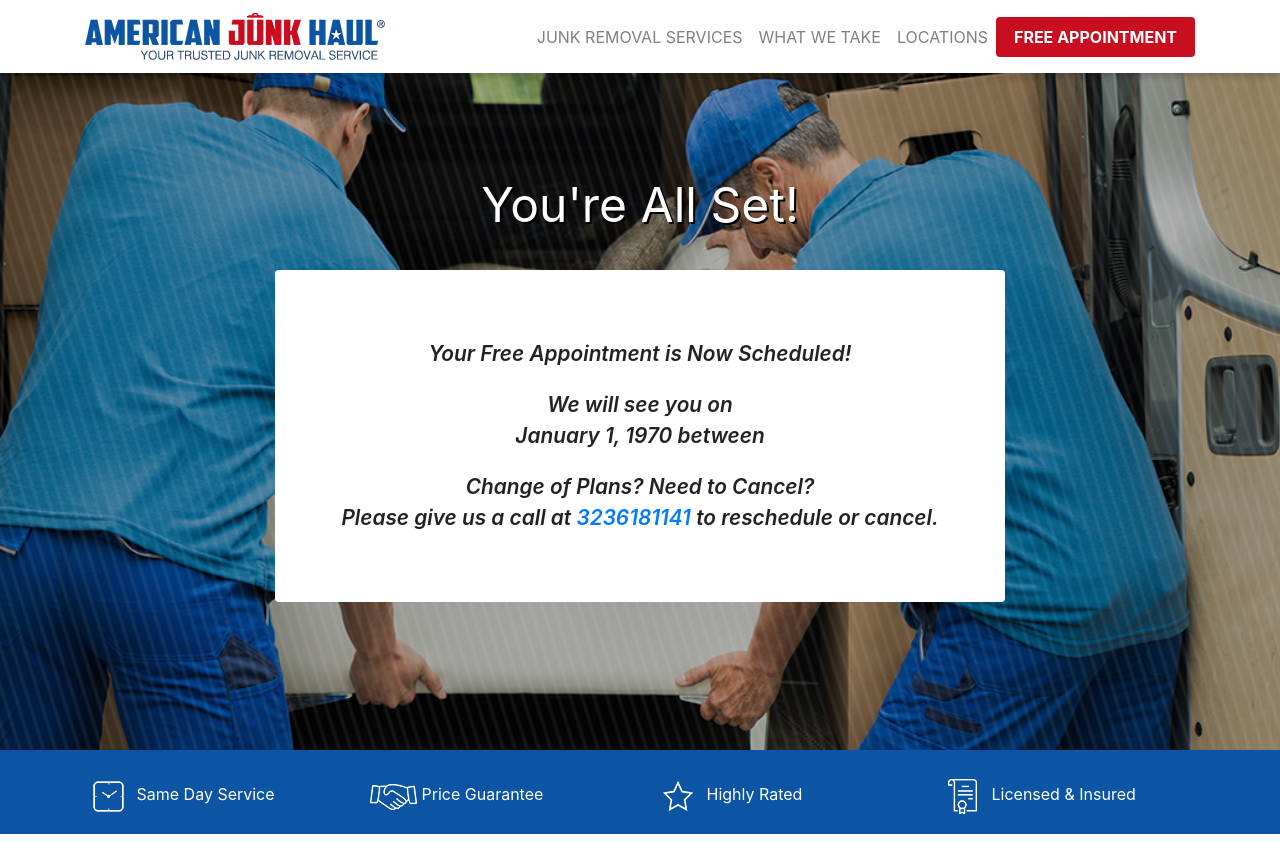
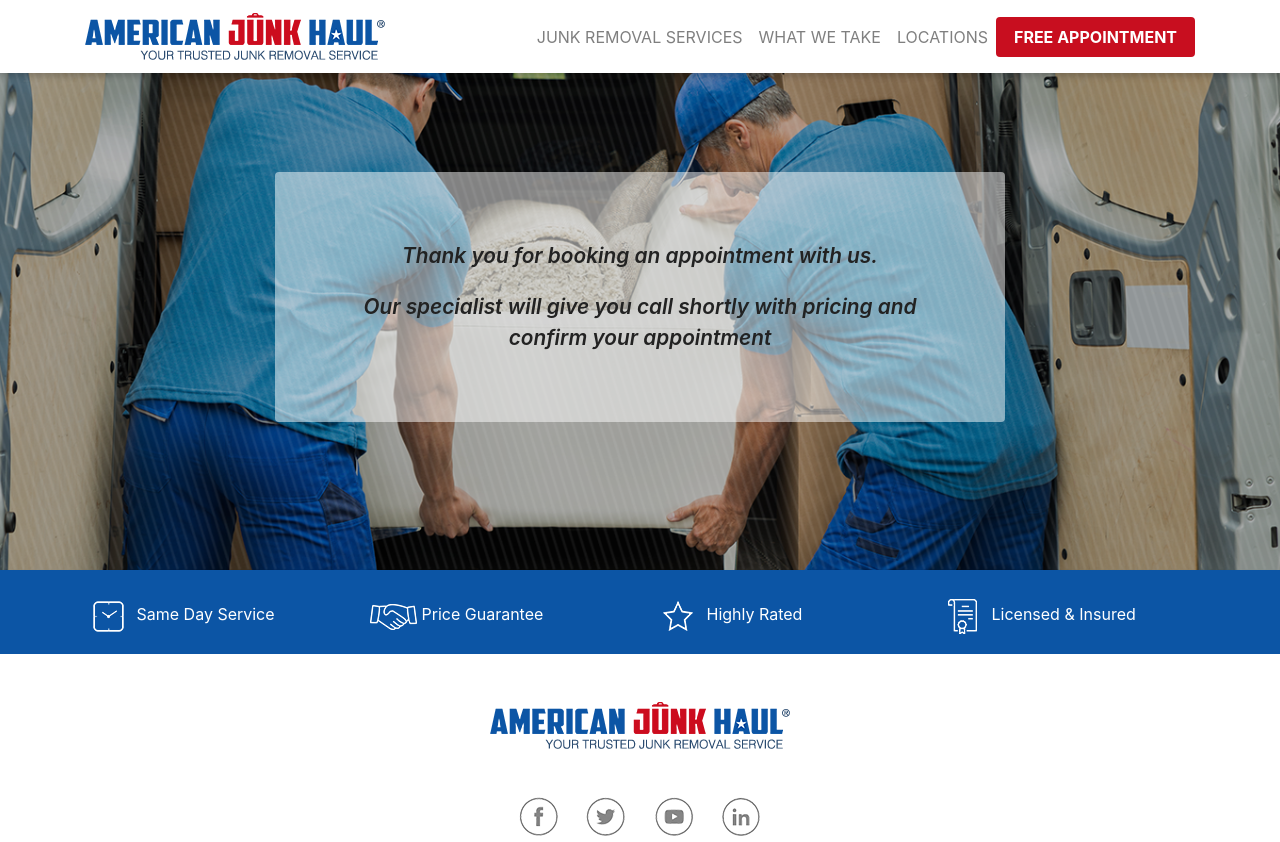
Before and after one commit to Janatbek/AMH, a PHP site: page /free-appointment-thanks.php in a window 1280 px wide. Shown: the top 842 px of the page. Run offline with PHP 8.4, Linux system fonts and the light colour scheme; data that the repository does not hold is empty.

Commit message:
new emailto fields, changed background

```diff
--- a/css/ajh.css
+++ b/css/ajh.css
@@ -114,7 +114,7 @@ button {
 
 
 .book_block {
-	background-color: #FFF;
+	background-color: rgba(255, 255, 255, 0.5);
 	padding: 20px;
 }
 .book_block ul {
--- a/free-appointment-thanks.php
+++ b/free-appointment-thanks.php
@@ -1,8 +1,8 @@
 <?php
 	if (isset($_POST["email"])) {
-		$email_to = "americanjunkhaul@gmail.com";
+		$email_to = "americanjunkhaul@gmail.com, janatbek@gmail.com, admin@americanjunkhaul.com";
 		$email_subject = "Quote request from ". $_POST["fname"];
-		$from = "americanjunkhaul@gmail.com";
+		$from = "admin@americanjunkhaul.com";
 
 		$email_message  = "Form details below.\n\n";
 		$email_message .= "First Name: " . $_POST["fname"] . "\n";
@@ -17,7 +17,7 @@
         $headers = "MIME-Version: 1.0" . "\r\n";
         $headers .= "Content-type: text/html; charset=iso-8859-1" . "\r\n";
         $headers .= "From: ". $from . "\r\n" .
-	$headers = 'From: ' . "americanjunkhaul@gmail.com". "\r\n" .
+        $headers = 'From: ' . "admin@americanjunkhaul.com". "\r\n" .
         "Reply-To: " . $_POST["email"] . "\r\n" .
         "X-Mailer: PHP/" . phpversion();
         mail($email_to, $email_subject, $email_message, $headers);
@@ -49,25 +49,16 @@
     <header class="bg-primary text-white">
       <div class="container text-center">
 		<div class="lead_header">
-			<h1>You're All Set!</h1>
-			<form>
             <div class="row mb-5">
                 <div class="col-2"></div>
                 <div class="col-8">
                     <div class="book_block rounded p-5 mt-3">
-								<p>Your Free Appointment is Now Scheduled!</p>
-								<p>We will see you on<br>
-									<span><?php echo date("F j, Y", strtotime($_POST['date'])); ?></span>
-									between<br>
-									<span><?php echo htmlspecialchars($_POST['time']); ?></span>
-									<p>Change of Plans? Need to Cancel?<br>
-									Please give us a call at <a href="tel:+13236181141">3236181141</a> to reschedule or cancel.</p>
-								</p>
+                        <p>Thank you for booking an appointment with us.</p>
+                        <p>Our specialist will give you call shortly with pricing and confirm your appointment</p>
                     </div>
                 </div>
                 <div class="col-2"></div>
             </div>
-			</form>
 		</div>
       </div>
     </header>
--- a/free-appointment.php
+++ b/free-appointment.php
@@ -1,6 +1,9 @@
 <?php date_default_timezone_set('America/Los_Angeles'); ?>
 <?php include ("html-head.php"); ?>
 <?php include ("header.php"); ?>
+<script>
+    var
+</script>
 
 <header class="bg-primary text-white">
   <div class="container text-center">
@@ -58,5 +61,4 @@
   </div>
 </section>
 
-
 <?php include ("footer.php"); ?>
```
Lines whose indentation alone changed are shown as unchanged.
